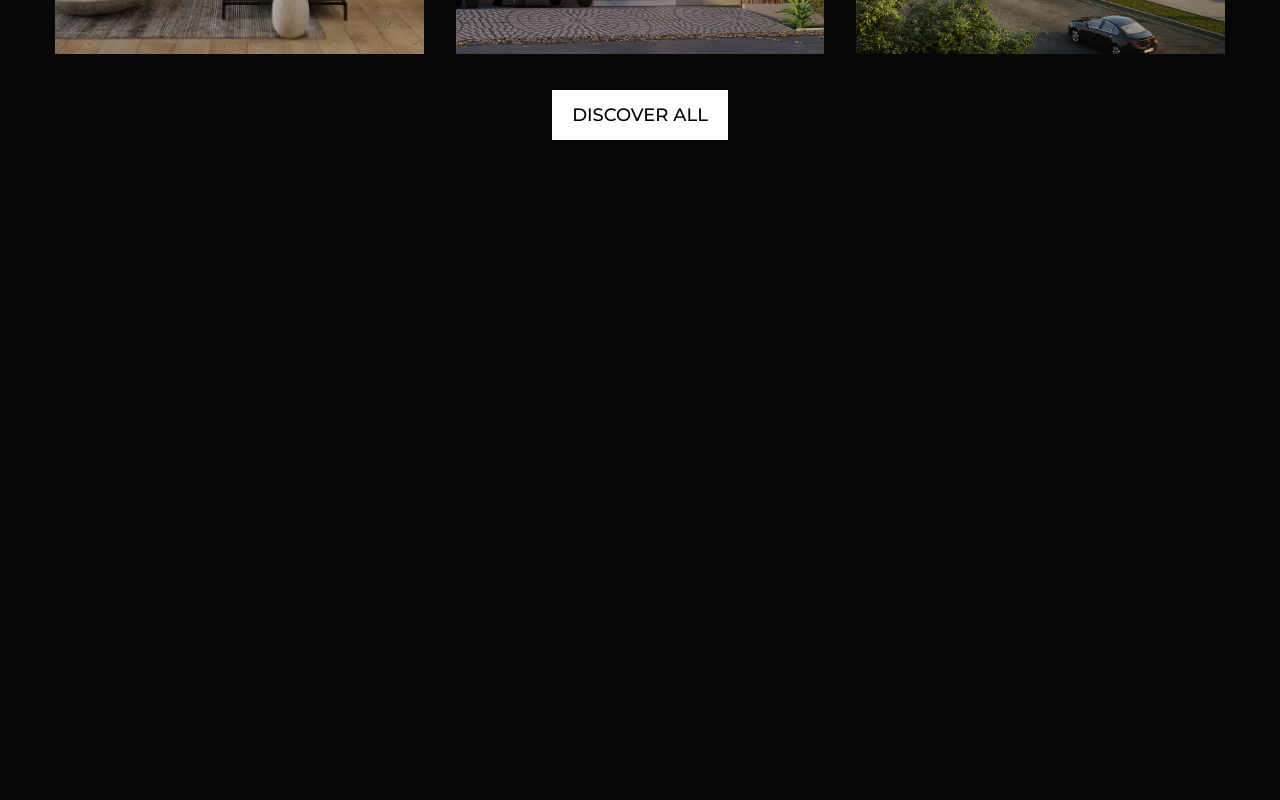
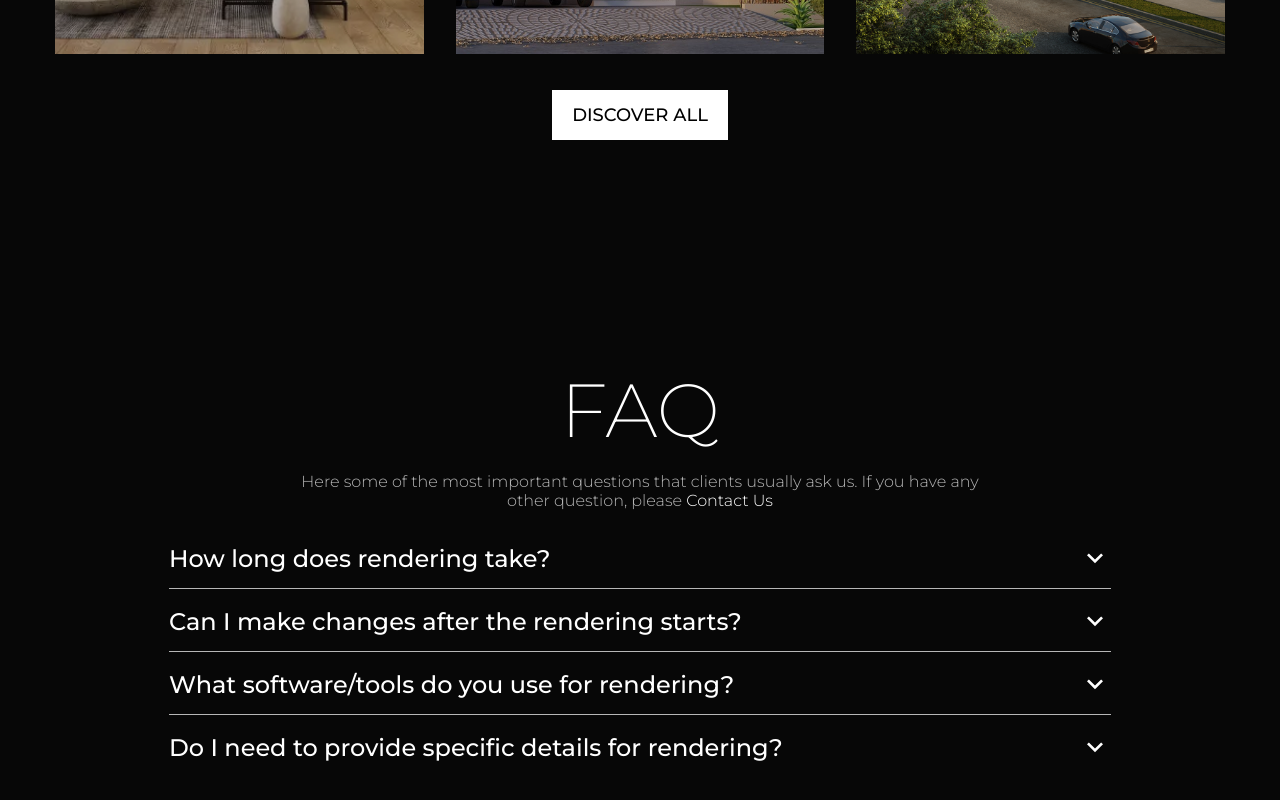
Before and after one commit to amiri-t/Urban-RenderX, a React (Create React App) app: page / in a window 1280 px wide. Shown: the part 5409-6209 px from the top of the page. Before the commit the page ends 5661 px from the top, so only its background shows below. Built offline with nearby package versions, Linux system fonts and the light colour scheme.

Commit message:
FAQ Component Completed

```diff
--- /dev/null
+++ b/src/components/FAQ.jsx
@@ -0,0 +1,340 @@
+import React, { useEffect, useRef, useState } from "react";
+import { Link } from "react-router-dom";
+import styled from "styled-components";
+import { MdKeyboardArrowDown } from "react-icons/md";
+import { motion, useAnimation, useInView } from "framer-motion";
+
+const FAQ = () => {
+  const [activeAnswer, setActiveAnswer] = useState(null);
+  const ref = useRef(null);
+  const isInView = useInView(ref, { once: true });
+
+  const animation1 = useAnimation();
+
+  useEffect(() => {
+    if (isInView) {
+      animation1.start("visible");
+    }
+    // eslint-disable-next-line
+  }, [isInView]);
+
+  return (
+    <Container>
+      <div className="title">
+        <h1>FAQ</h1>
+        <p>
+          Here some of the most important questions that clients usually ask us.
+          If you have any other question, please{" "}
+          <Link to={"/contact-us"} className="link-styles">
+            Contact Us
+          </Link>
+        </p>
+      </div>
+      <div ref={ref} className="questions">
+        <motion.div
+          variants={{
+            hidden: { opacity: 0 },
+            visible: { opacity: 1 },
+          }}
+          initial="hidden"
+          animate={animation1}
+          transition={{ duration: 0.4, delay: 0.3, type: "spring" }}
+          className={activeAnswer === 1 ? "active" : "row"}
+          onClick={() => setActiveAnswer(activeAnswer === 1 ? null : 1)}
+        >
+          <span>
+            <h2>How long does rendering take?</h2>
+            <MdKeyboardArrowDown className="icon" />
+          </span>
+          <p>
+            Timelines vary based on project complexity. Simple renderings might
+            take days, while complex ones could require weeks for detailed
+            modeling and rendering.
+          </p>
+        </motion.div>
+
+        <hr />
+        <motion.div
+          variants={{
+            hidden: { opacity: 0 },
+            visible: { opacity: 1 },
+          }}
+          initial="hidden"
+          animate={animation1}
+          transition={{ duration: 0.4, delay: 0.5, type: "spring" }}
+          className={activeAnswer === 3 ? "active" : "row"}
+          onClick={() => setActiveAnswer(activeAnswer === 3 ? null : 3)}
+        >
+          <span>
+            <h2>Can I make changes after the rendering starts?</h2>
+            <MdKeyboardArrowDown className="icon" />
+          </span>
+          <p>
+            Yes, though major changes might impact the timeline and cost. We aim
+            for flexibility but suggest finalizing details before rendering
+            begins.
+          </p>
+        </motion.div>
+        <hr />
+        <motion.div
+          variants={{
+            hidden: { opacity: 0 },
+            visible: { opacity: 1 },
+          }}
+          initial="hidden"
+          animate={animation1}
+          transition={{ duration: 0.4, delay: 0.7, type: "spring" }}
+          className={activeAnswer === 4 ? "active" : "row"}
+          onClick={() => setActiveAnswer(activeAnswer === 4 ? null : 4)}
+        >
+          <span>
+            <h2>What software/tools do you use for rendering?</h2>
+            <MdKeyboardArrowDown className="icon" />
+          </span>
+          <p>
+            We use industry-leading software like Blender, SketchUp, and V-Ray,
+            ensuring high-quality, realistic renderings of your design concepts.
+          </p>
+        </motion.div>
+        <hr />
+        <motion.div
+          variants={{
+            hidden: { opacity: 0 },
+            visible: { opacity: 1 },
+          }}
+          initial="hidden"
+          animate={animation1}
+          transition={{ duration: 0.4, delay: 0.9, type: "spring" }}
+          className={activeAnswer === 2 ? "active" : "row"}
+          onClick={() => setActiveAnswer(activeAnswer === 2 ? null : 2)}
+        >
+          <span>
+            <h2>Do I need to provide specific details for rendering?</h2>
+            <MdKeyboardArrowDown className="icon" />
+          </span>
+          <p>
+            Yes, detailed information helps. Provide floor plans, preferred
+            styles, color schemes, furniture references, and any specifics
+            crucial to your vision.
+          </p>
+        </motion.div>
+      </div>
+    </Container>
+  );
+};
+const Container = styled.div`
+  padding: 7em 4%;
+  background: var(--backgroundGradient2T);
+  background-size: 40% 100%, 90% 140%, 49% 100%;
+  background-repeat: no-repeat;
+  .title {
+    text-align: center;
+    h1 {
+      font-weight: 200;
+      font-size: 4.7em;
+    }
+    p {
+      width: 60%;
+      margin: auto;
+      margin-top: 1em;
+      color: var(--fontSecondaryColor);
+      font-weight: 300;
+    }
+  }
+  .questions {
+    transition: 0.4s;
+    display: flex;
+    flex-direction: column;
+    gap: 1em;
+    margin: 2em 0;
+    align-items: center;
+    hr {
+      width: 80%;
+      border: none;
+      border-top: 1px solid var(--fontSecondaryColor);
+    }
+    .row {
+      transition: 0.4s;
+      height: 30px;
+      width: 80%;
+      cursor: pointer;
+      span {
+        display: flex;
+        justify-content: space-between;
+        align-items: center;
+        h2 {
+          color: var(--primaryColor);
+          font-weight: 500;
+        }
+        .icon {
+          font-size: 2em;
+          color: var(--primaryColor);
+        }
+      }
+      p {
+        display: none;
+      }
+    }
+
+    .active {
+      transition: 0.4s;
+      height: 80px;
+      width: 80%;
+      cursor: pointer;
+      p {
+        transition: 0.4s;
+        display: flex;
+        color: var(--fontSecondaryColor);
+        font-weight: 300;
+      }
+      span {
+        display: flex;
+        justify-content: space-between;
+        align-items: center;
+        h2 {
+          color: var(--primaryColor);
+          font-weight: 500;
+        }
+        .icon {
+          transform: rotate(180deg);
+          font-size: 2em;
+          color: var(--primaryColor);
+        }
+      }
+    }
+  }
+  @media (min-width: 2050px) {
+    height: 40vh;
+    background: var(--backgroundGradient2S);
+  }
+  @media (max-width: 1170px) {
+    .questions {
+      hr {
+        width: 97%;
+      }
+      .row {
+        width: 98%;
+      }
+      .active {
+        width: 98%;
+      }
+    }
+  }
+  @media (max-width: 955px) {
+    .questions {
+      .active {
+        height: 90px;
+        p {
+          line-height: 20px;
+        }
+      }
+    }
+  }
+  @media (max-width: 955px) {
+    .questions {
+      .row {
+        h2 {
+          font-size: 1.4em;
+        }
+      }
+      .active {
+        width: 98%;
+        height: 90px;
+        h2 {
+          font-size: 1.4em;
+        }
+        p {
+          line-height: 20px;
+        }
+      }
+    }
+  }
+  @media (max-width: 870px) {
+    background-size: 40% 100%, 100% 140%, 79% 100%;
+    .questions {
+      .active {
+        height: 130px;
+      }
+    }
+  }
+  @media (max-width: 730px) {
+    .questions {
+      .active {
+        height: 140px;
+      }
+    }
+  }
+  @media (max-width: 680px) {
+    .questions {
+      .row {
+        height: 40px;
+        h2 {
+          line-height: 24px;
+        }
+      }
+      .active {
+        h2 {
+          line-height: 24px;
+        }
+      }
+    }
+  }
+  @media (max-width: 540px) {
+    .questions {
+      .active {
+        height: 110px;
+        p {
+          line-height: 18px;
+        }
+      }
+    }
+  }
+  @media (max-width: 475px) {
+    .questions {
+      .active {
+        height: 130px;
+        p {
+          line-height: 18px;
+        }
+      }
+    }
+  }
+  @media (max-width: 425px) {
+    .questions {
+      .row {
+        h2 {
+          font-size: 1.2em;
+        }
+      }
+      .active {
+        height: 140px;
+        h2 {
+          font-size: 1.2em;
+        }
+        p {
+          font-size: 15px;
+        }
+      }
+    }
+  }
+  @media (max-width: 365px) {
+    .questions {
+      .row {
+        h2 {
+          font-size: 1.2em;
+        }
+      }
+      .active {
+        height: 160px;
+        h2 {
+          font-size: 1.2em;
+        }
+        p {
+          font-size: 15px;
+        }
+      }
+    }
+  }
+`;
+
+export default FAQ;
--- a/src/routes/Home.jsx
+++ b/src/routes/Home.jsx
@@ -5,6 +5,7 @@ import SecondSection from "../components/SecondSection";
 import RenderingTypes from "../components/RenderingTypes";
 import OurProcess from "../components/OurProcess";
 import PortfolioComp from "../components/PortfolioComp";
+import FAQ from "../components/FAQ";
 
 const Home = () => {
   return (
@@ -14,6 +15,7 @@ const Home = () => {
       <RenderingTypes />
       <OurProcess />
       <PortfolioComp />
+      <FAQ />
     </Container>
   );
 };
```
